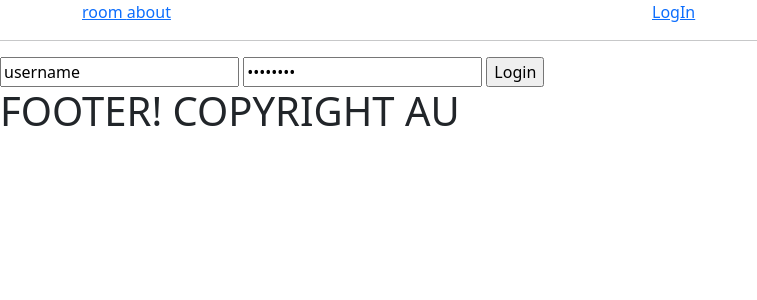
After one commit to niko-web/dummy, a Django app: page /login/ in a window 1280 px wide. The commit adds this page. Shown: the top 300 px of the page, without its empty margins (0-757 px from the left). Run offline with Django 4.2, Linux system fonts and the light colour scheme.

Commit message:
wip user login/registrations

```diff
--- /dev/null
+++ b/base/templates/base/login_register.html
@@ -0,0 +1,15 @@
+{% extends 'main.html' %}
+{% block content %}
+
+<div class="userform">
+    <form method="POST" action="">
+        {% csrf_token %}
+
+
+        <input type="text" value="username" placeholder="Enter Username">
+        <input type="password" value="password" placeholder="Enter Password">
+        <input type="submit" value="Login">
+    </form>
+</div>
+
+{% endblock content %}
--- a/base/urls.py
+++ b/base/urls.py
@@ -4,5 +4,6 @@ from . import views
 urlpatterns = [
     path('', views.home, name="home"),
     path('room/', views.room, name='room'),
-    path('about/', views.about, name="about")
+    path('about/', views.about, name="about"),
+    path('login/', views.loginPage, name="login")
 ]
--- a/base/views.py
+++ b/base/views.py
@@ -18,3 +18,8 @@ def room(request):
 
 def about(request):
     return render(request, 'base/about.html')
+
+
+def loginPage(request):
+    context = {}
+    return render(request, 'base/login_register.html', context)
--- a/templates/main.html
+++ b/templates/main.html
@@ -6,6 +6,7 @@
     <title>Dummy webpage</title>
     <meta name='viewport' content='width=device-width, initial-scale=1'>
     <link rel='stylesheet' type='text/css' media='screen' href='main.css'>
+    <link href="https://cdn.jsdelivr.net/npm/bootstrap@5.3.1/dist/css/bootstrap.min.css" rel="stylesheet" integrity="sha384-4bw+/aepP/YC94hEpVNVgiZdgIC5+VKNBQNGCHeKRQN+PtmoHDEXuppvnDJzQIu9" crossorigin="anonymous">
     <script src='main.js'></script>
 </head>
 <body>
@@ -15,5 +16,6 @@
 
     {% endblock %}
     {% include 'footer.html' %}
+    <script src="https://cdn.jsdelivr.net/npm/bootstrap@5.3.1/dist/js/bootstrap.bundle.min.js" integrity="sha384-HwwvtgBNo3bZJJLYd8oVXjrBZt8cqVSpeBNS5n7C8IVInixGAoxmnlMuBnhbgrkm" crossorigin="anonymous"></script>
 </body>
 </html>
--- a/templates/navbar.html
+++ b/templates/navbar.html
@@ -1,7 +1,15 @@
 
-<a href="/">
-    <h1>Logo</h1>
-</a>
-<a href="{% url 'room' %}"> room </a>
-<a href="{% url 'about' %}"> about </a>
+
+<div class="container">
+    <div class="row">
+        <div class="col">
+            <a href="{% url 'room' %}"> room </a>
+            <a href="{% url 'about' %}"> about </a>
+        </div>
+        <div class="col">
+            <a href="{% url 'login' %}">LogIn</a>
+        </div>
+    </div>
+</div>
+
 <hr>
```
Also changed, not shown: db.sqlite3.
